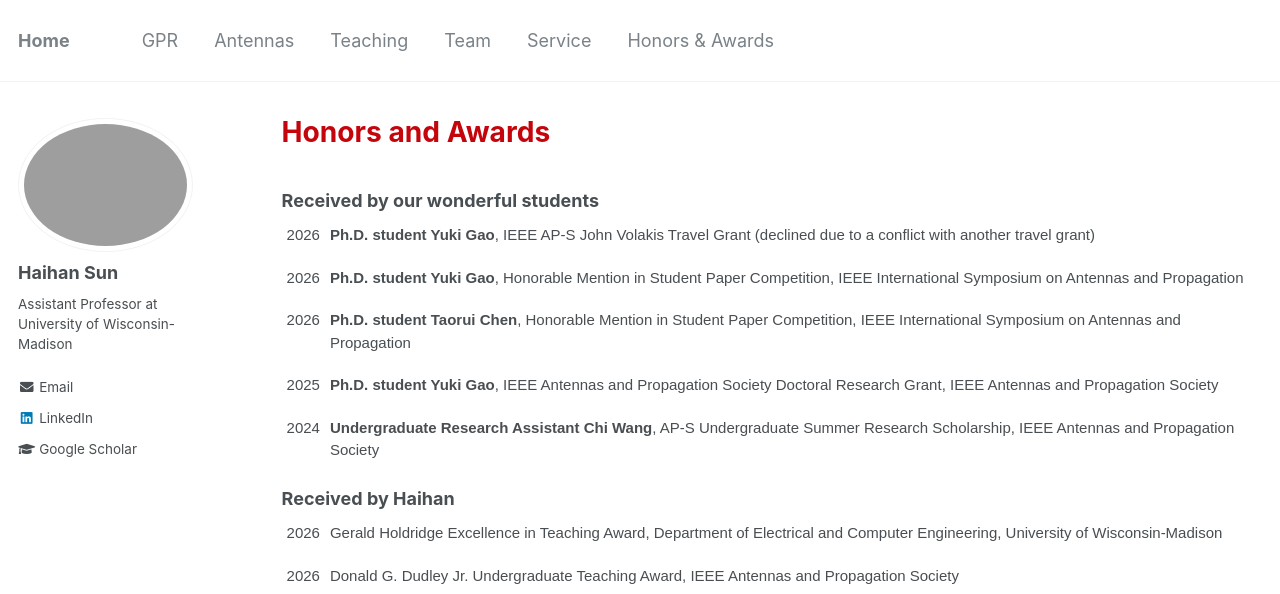
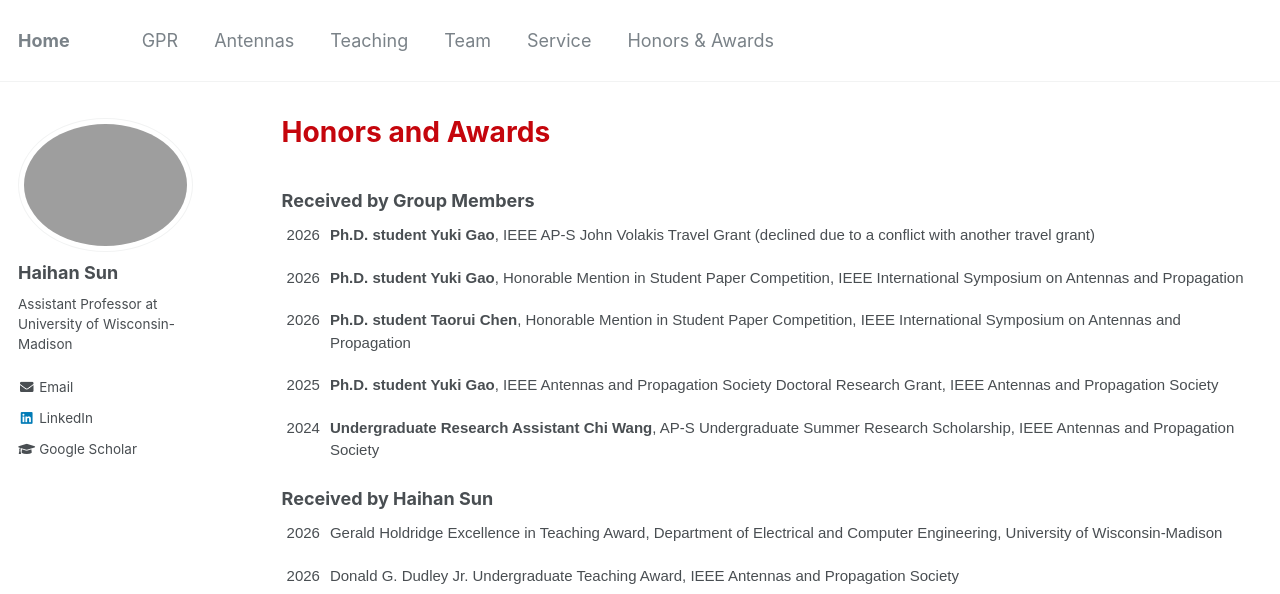
Before and after one commit to Haihan-Sun/Haihan-Sun.github.io, a Jekyll site: the page built from _pages/awards.html, in a window 1280 px wide and 900 px high. Shown: the top 594 px of the window. Built offline with Jekyll 4.4.1, drawn with Linux system fonts in a browser that asks for light colours.

Commit message:
Update awards.html

```diff
--- a/_pages/awards.html
+++ b/_pages/awards.html
@@ -15,7 +15,7 @@ author_profile: true
 .tg .tg-ko0z{background-color:#ffffff;border-color:#ffffff;font-size:15px;text-align:left;vertical-align:top}
 </style>
 
-<b>Received by our wonderful students </b>
+<b>Received by Group Members </b>
  </tr>
 <table class="tg">
 
@@ -53,7 +53,7 @@ author_profile: true
 </tbody>
 </table>
 
-<b>Received by Haihan </b>
+<b>Received by Haihan Sun </b>
  </tr>
 <table class="tg">
 <tbody>
```
